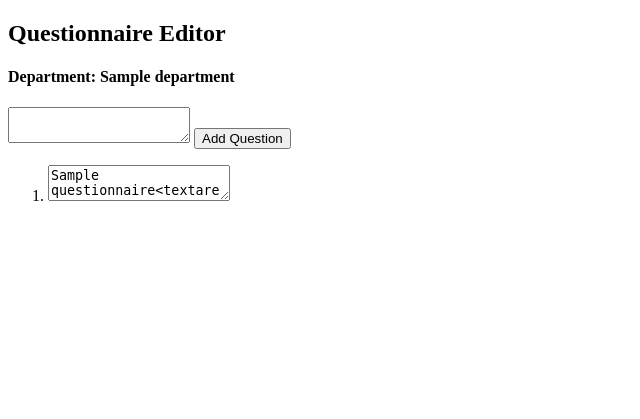
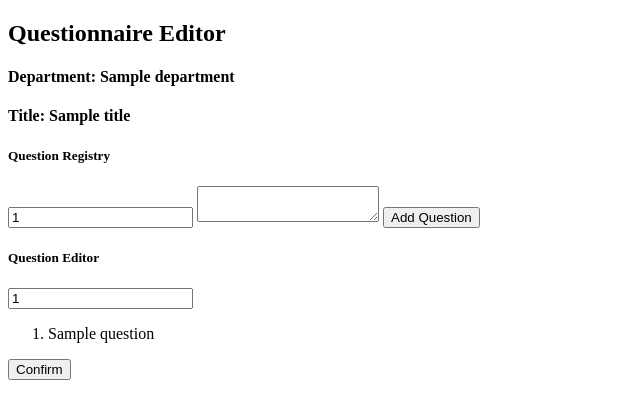
Before and after one commit to siji1007/customer-feedback-cnsc, a Flask app: template cfs/templates/edit.html in a window 1280 px wide. Shown: the top 419 px of the page, without its empty margins (0-640 px from the left). Run offline with Flask 3, Linux system fonts and the light colour scheme; the template is opened without the code that fills it: most values are stand-ins (such as "Sample title", 1, 10 or a date in 2020); parts of the project's set-up code (start-up, migrations or seed data) failed here and were passed over.

Commit message:
Questionnaire ADD and VIEW Logic

```diff
--- a/cfs/app.py
+++ b/cfs/app.py
@@ -1,6 +1,8 @@
-from flask import Flask, render_template, request, flash, redirect
-import server
-import os
+from flask import Flask, render_template, request, flash, redirect, jsonify
+from bson.objectid import ObjectId
+import server, json
+import os, time, random
+
 
 app = Flask(__name__)
 
@@ -15,6 +17,17 @@ def showQuestionnaires(sd = "OSSD"):
     questionnaire_list = [q for q in questionnaire_data]
     questionnaires = [(q["_id"],q["title"]) for q in questionnaire_list if q["department"] == sd]
     return questionnaires
+
+def generate_question_id():
+    timestamp = int(time.time())
+    random_part = random.randint(1000, 9999)  # Generate random 4-digit number
+    return f"Q-{timestamp}-{random_part}"
+
+def showQuestions(qid):
+    question_data = server.questionnaire_collection.find({})
+    question_list = [q for qd in question_data if qd.get('_id')==qid for q in qd.get('questions')]
+    questions = [(q["q_id"], q["question"]) for q in question_list]
+    return questions
 
 @app.route('/')
 def flask_mongodb_atlas():
@@ -167,9 +180,27 @@ def add_questionnaire():
     questionnaire = server.questionnaire_collection.insert_one({'title': questionnaire_title, 'department': department_type})
     return redirect('/admin')
 
+@app.route("/edit-questionnaire", methods=['POST'])
+def edit_questionnaire():
+    qid=request.form.get('qid')
+    qtitle=request.form.get('qtitle')
+    qdept=request.form.get('qdept')
+    return render_template('edit.html', questionnaire_id=qid, department=qdept, title=qtitle, questions=showQuestions(ObjectId(qid)))
+
+@app.route("/add-question", methods=['POST'])
+def add_question():
+    questionnaire_id=request.form.get('questionnaire_id')
+    new_question=request.form.get('new_question')
+    new_question_data = {
+        "q_id": generate_question_id(),
+        "question": new_question
+    }
+    server.questionnaire_collection.update_one({'_id': ObjectId(questionnaire_id)}, {'$push': {'questions': new_question_data}})
+    return jsonify({'message': 'Data updated successfully'}), 200
+
 @app.route('/register', methods=['POST'])
 def register():
     pass
 
 if __name__ == '__main__':
-    app.run(port="8080")
+    app.run(port="8082")
--- a/cfs/templates/edit.html
+++ b/cfs/templates/edit.html
@@ -6,16 +6,21 @@
     <body>
         <h2>Questionnaire Editor</h2>
         <h4>Department: {{ department }}</h4>
-        <form>
+        <h4>Title: {{ title }}</h4>
+        <form action="/add-question" method="post">
+            <h5>Question Registry</h5>
+            <input name="questionnaire_id" value="{{ questionnaire_id }}"/>
             <textarea name="new_question"></textarea>
             <button type="submit">Add Question</button>
         </form>
-        <form>
+        <form action="/edit-question" method="post">
+            <h5>Question Editor</h5>
+            <input value="{{ questionnaire_id }}"/>
             <ol>
-                {% for questions in questionnaire %}
+                {% for question in questions %}
                     <li>
-                        <textarea name="{{ item_num }}">{{ questions }}<textarea>
-                    <li>
+                        {{ question[1] }}
+                    </li>
                 {% endfor %}
             </ol>
             <button type="submit">Confirm</button>
```
Also changed, not shown: cfs/templates/admin.html (+4 -3 lines).
